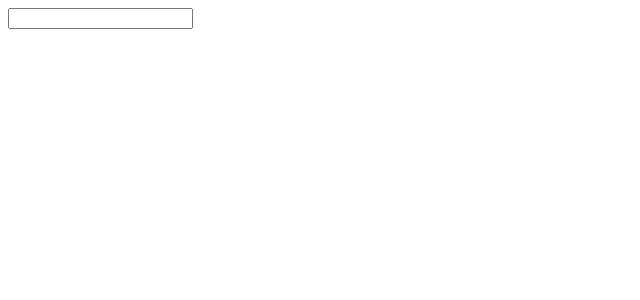
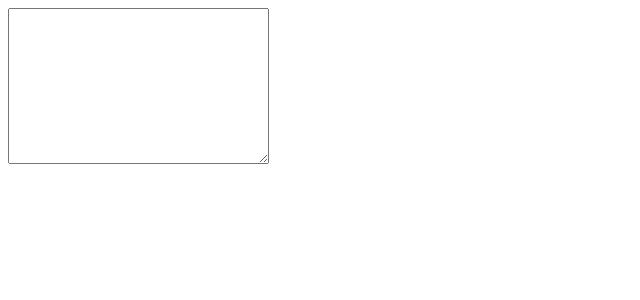
Before and after one commit to yanirafr/Traductor-Holile, a React (Create React App) app: page / in a window 1280 px wide. Shown: the top 300 px of the page, without its empty margins (0-640 px from the left). Built offline with nearby package versions, Linux system fonts and the light colour scheme.

Commit message:
substitute input for textarea

```diff
--- a/src/components/UserInput.js
+++ b/src/components/UserInput.js
@@ -15,13 +15,14 @@ class UserInput extends Component {
 
   render() {
     return (
-      <input
+      <textarea
         onChange={this.HandleInput}
-        type="text"
         className="user-input"
         name="user-input"
         id="user-input"
-      />
+        cols="30"
+        rows="10"
+      ></textarea>
     );
   }
 }
```
